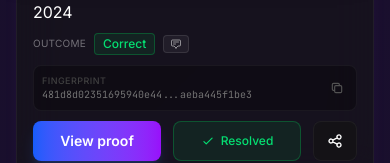
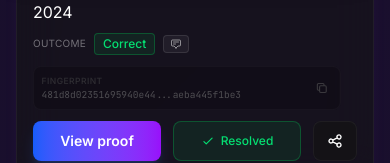
Before and after one commit to Boomchakalala/prooflocker, a Next.js app: page / in a window 390 px wide. Shown: the part 890-1053 px from the top of the page. Built offline with nearby package versions, Linux system fonts and the light colour scheme; no server answers.

Commit message:
Sandbox autosave

```diff
--- a/src/components/LandingHero.tsx
+++ b/src/components/LandingHero.tsx
@@ -40,7 +40,7 @@ export default function LandingHero() {
         </div>
 
         {/* Quick reassurance */}
-        <div className="flex justify-center mt-2.5">
+        <div className="flex justify-center mt-4">
           <p className="text-xs sm:text-sm text-neutral-400 leading-snug opacity-70 whitespace-nowrap text-center">
             No signup required · Takes 10 seconds
           </p>
--- a/src/components/PredictionCard.tsx
+++ b/src/components/PredictionCard.tsx
@@ -180,7 +180,7 @@ export default function PredictionCard({ prediction, currentUserId, onOutcomeUpd
       </div>
 
       {/* 5. FINGERPRINT BLOCK */}
-      <div className="bg-black/30 border border-white/5 rounded-lg p-2 mb-2.5 md:mb-3">
+      <div className="bg-black/30 border border-white/5 rounded-lg p-2 mb-2.5 md:mb-3 opacity-60 md:opacity-100 scale-95 md:scale-100 origin-left">
         <div className="flex items-center justify-between gap-2">
           <div className="flex-1 min-w-0">
             <label className="block text-[9px] font-medium text-neutral-700 mb-0.5 uppercase tracking-wider">
```
